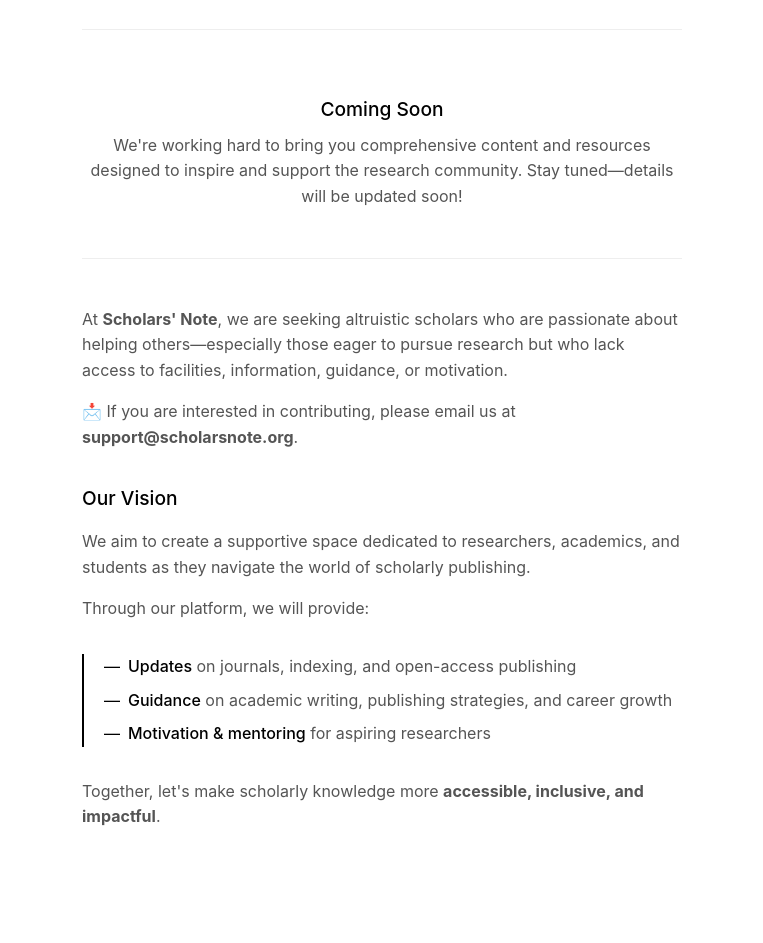
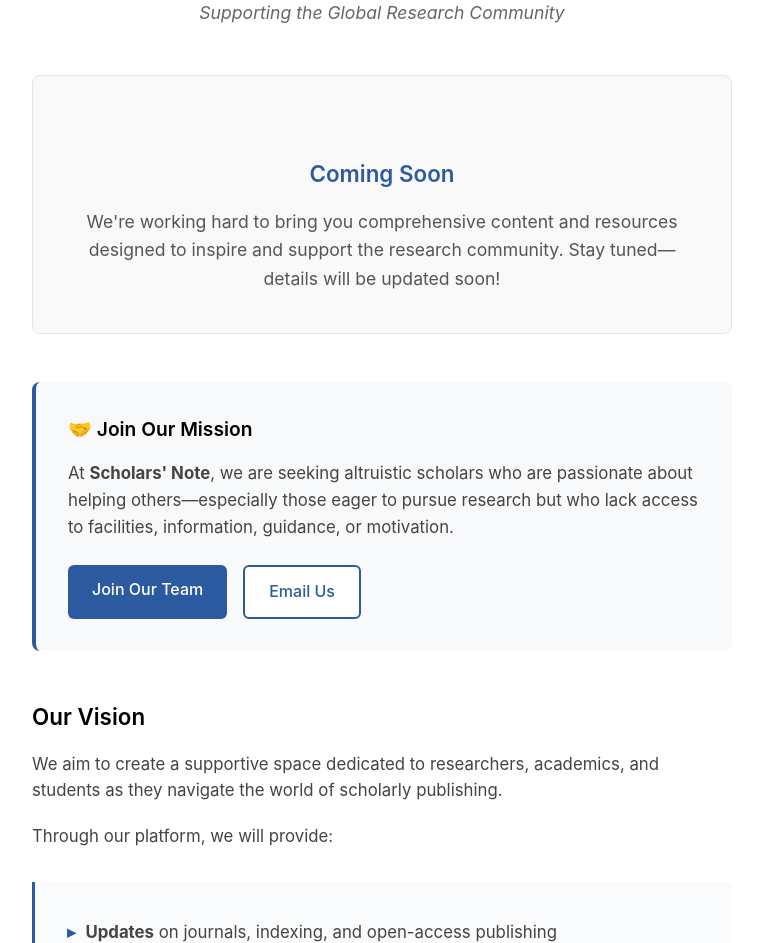
Before and after one commit to relinquere/scholarsnote, a plain HTML site: page index.html in a window 1280 px wide. Shown: the part 105-1048 px from the top of the page, without its empty margins (258-1021 px from the left). Before the commit the page ends 991 px from the top, so only its background shows below. Drawn offline with Linux system fonts and the light colour scheme.

Commit message:
Update index.html
google form included

```diff
--- a/index.html
+++ b/index.html
@@ -4,18 +4,6 @@
     <meta charset="UTF-8">
     <meta name="viewport" content="width=device-width, initial-scale=1.0">
     <title>Scholars' Note</title>
-
-	<!-- Google tag (gtag.js) -->
-<script async src="https://www.googletagmanager.com/gtag/js?id=G-NSQNGHXBDQ"></script>
-<script>
-  window.dataLayer = window.dataLayer || [];
-  function gtag(){dataLayer.push(arguments);}
-  gtag('js', new Date());
-
-  gtag('config', 'G-NSQNGHXBDQ');
-</script>
-	<!-- Google tag (gtag.js) ended -->
-
     <style>
         * {
             margin: 0;
@@ -32,67 +20,155 @@
         }
 
         .container {
-            max-width: 600px;
+            max-width: 700px;
             margin: 0 auto;
         }
 
         h1 {
-            font-size: 1.8rem;
-            font-weight: 600;
-            margin-bottom: 1rem;
+            font-size: 2.2rem;
+            font-weight: 700;
+            margin-bottom: 0.5rem;
             color: #000;
+            text-align: center;
+        }
+
+        .subtitle {
+            text-align: center;
+            color: #666;
+            font-size: 1.1rem;
+            margin-bottom: 3rem;
+            font-style: italic;
         }
 
         h2 {
-            font-size: 1.2rem;
-            font-weight: 500;
-            margin: 2rem 0 1rem 0;
+            font-size: 1.4rem;
+            font-weight: 600;
+            margin: 2.5rem 0 1rem 0;
             color: #000;
         }
 
         p {
+            margin-bottom: 1.2rem;
+            color: #444;
+            font-size: 1.05rem;
+        }
+
+        .coming-soon {
+            text-align: center;
+            margin: 2rem 0 3rem 0;
+            padding: 2.5rem 2rem;
+            background-color: #f9f9f9;
+            border-radius: 8px;
+            border: 1px solid #e5e5e5;
+        }
+
+        .coming-soon h2 {
             margin-bottom: 1rem;
+            color: #2c5aa0;
+        }
+
+        .coming-soon p {
+            font-size: 1.1rem;
             color: #555;
+            margin-bottom: 0;
+        }
+
+        .cta-section {
+            background-color: #f8f9fa;
+            padding: 2rem;
+            border-radius: 8px;
+            margin: 2.5rem 0;
+            border-left: 4px solid #2c5aa0;
+        }
+
+        .cta-section h3 {
+            font-size: 1.2rem;
+            font-weight: 600;
+            color: #000;
+            margin-bottom: 1rem;
+        }
+
+        .cta-buttons {
+            display: flex;
+            gap: 1rem;
+            margin-top: 1.5rem;
+            flex-wrap: wrap;
+        }
+
+        .btn {
+            display: inline-block;
+            padding: 12px 24px;
+            text-decoration: none;
+            border-radius: 6px;
+            font-weight: 500;
+            font-size: 1rem;
+            transition: all 0.2s ease;
+            border: none;
+            cursor: pointer;
+        }
+
+        .btn-primary {
+            background-color: #2c5aa0;
+            color: white;
+        }
+
+        .btn-primary:hover {
+            background-color: #1e3f73;
+        }
+
+        .btn-secondary {
+            background-color: white;
+            color: #2c5aa0;
+            border: 2px solid #2c5aa0;
+        }
+
+        .btn-secondary:hover {
+            background-color: #2c5aa0;
+            color: white;
         }
 
         .highlight {
-            border-left: 2px solid #000;
-            padding-left: 20px;
+            border-left: 3px solid #2c5aa0;
+            padding-left: 1.5rem;
             margin: 2rem 0;
-        }
-
-        .highlight strong {
-            color: #000;
-            font-weight: 500;
+            background-color: #fafbfc;
+            padding: 1.5rem 1.5rem 1.5rem 2rem;
+            border-radius: 0 6px 6px 0;
         }
 
         .highlight ul {
             list-style: none;
             padding: 0;
-            margin-top: 0.5rem;
+            margin-top: 0.8rem;
         }
 
         .highlight li {
-            margin-bottom: 0.5rem;
-            color: #555;
+            margin-bottom: 0.8rem;
+            color: #444;
+            font-size: 1.05rem;
         }
 
         .highlight li::before {
-            content: '—';
-            margin-right: 8px;
-            color: #000;
+            content: '▸';
+            margin-right: 10px;
+            color: #2c5aa0;
+            font-weight: bold;
         }
 
-        .coming-soon {
-            text-align: center;
-            margin: 3rem 0;
-            padding: 2rem 0;
-            border-top: 1px solid #eee;
-            border-bottom: 1px solid #eee;
+        .vision-section {
+            margin-top: 3rem;
         }
 
-        .coming-soon h2 {
-            margin-bottom: 0.5rem;
+        .impact-quote {
+            text-align: center;
+            font-size: 1.2rem;
+            font-weight: 500;
+            color: #2c5aa0;
+            font-style: italic;
+            margin: 2.5rem 0;
+            padding: 1.5rem;
+            background-color: #f8f9fa;
+            border-radius: 8px;
         }
 
         @media (max-width: 600px) {
@@ -101,7 +177,19 @@
             }
 
             h1 {
-                font-size: 1.5rem;
+                font-size: 1.8rem;
+            }
+
+            .cta-buttons {
+                flex-direction: column;
+            }
+
+            .btn {
+                text-align: center;
+            }
+
+            .coming-soon {
+                padding: 2rem 1.5rem;
             }
         }
     </style>
@@ -110,15 +198,35 @@
     <div class="container">
         <h1>Scholars' Note</h1>
 
+			<!-- Google tag (gtag.js) -->
+<script async src="https://www.googletagmanager.com/gtag/js?id=G-NSQNGHXBDQ"></script>
+<script>
+  window.dataLayer = window.dataLayer || [];
+  function gtag(){dataLayer.push(arguments);}
+  gtag('js', new Date());
+
+  gtag('config', 'G-NSQNGHXBDQ');
+</script>
+	<!-- Google tag (gtag.js) ended -->
+
+        <p class="subtitle">Supporting the Global Research Community</p>
+
         <div class="coming-soon">
             <h2>Coming Soon</h2>
             <p>We're working hard to bring you comprehensive content and resources designed to inspire and support the research community. Stay tuned—details will be updated soon!</p>
         </div>
 
+        <div class="cta-section">
+            <h3>🤝 Join Our Mission</h3>
             <p>At <strong>Scholars' Note</strong>, we are seeking altruistic scholars who are passionate about helping others—especially those eager to pursue research but who lack access to facilities, information, guidance, or motivation.</p>
 
-        <p>📩 If you are interested in contributing, please email us at <strong>support@scholarsnote.org</strong>.</p>
+            <div class="cta-buttons">
+                <a href="https://forms.gle/qeD154Nepn1Ruupa8" class="btn btn-primary" target="_blank" rel="noopener">Join Our Team</a>
+                <a href="mailto:support@scholarsnote.org" class="btn btn-secondary">Email Us</a>
+            </div>
+        </div>
 
+        <div class="vision-section">
             <h2>Our Vision</h2>
             <p>We aim to create a supportive space dedicated to researchers, academics, and students as they navigate the world of scholarly publishing.</p>
 
@@ -130,8 +238,11 @@
                     <li><strong>Motivation & mentoring</strong> for aspiring researchers</li>
                 </ul>
             </div>
+        </div>
 
-        <p>Together, let's make scholarly knowledge more <strong>accessible, inclusive, and impactful</strong>.</p>
+        <div class="impact-quote">
+            "Together, let's make scholarly knowledge more accessible, inclusive, and impactful."
+        </div>
     </div>
 </body>
 </html>
```
Lines whose indentation alone changed are shown as unchanged.
